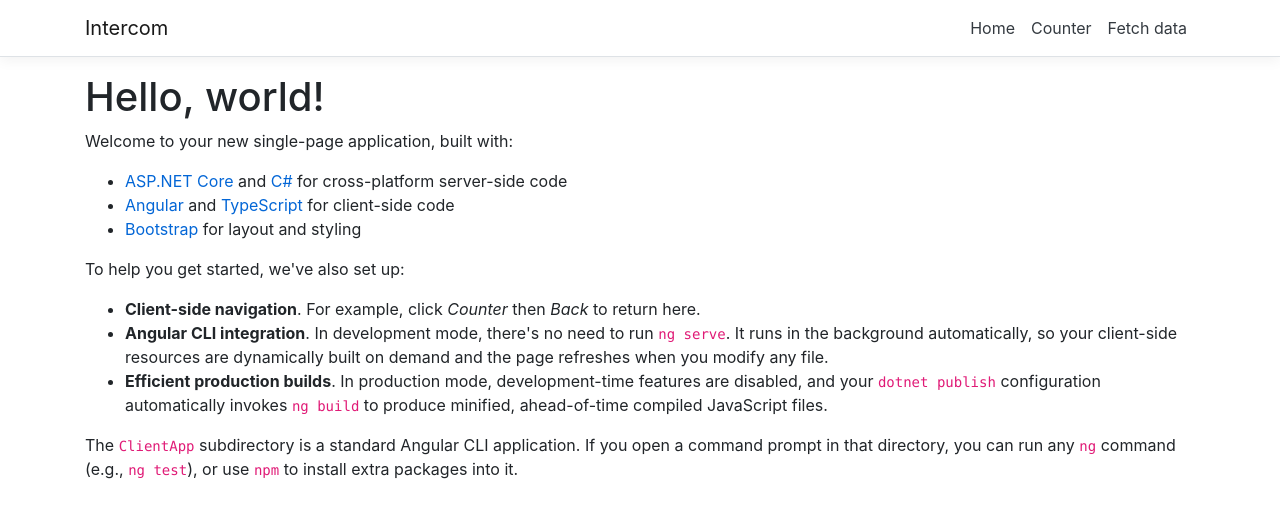
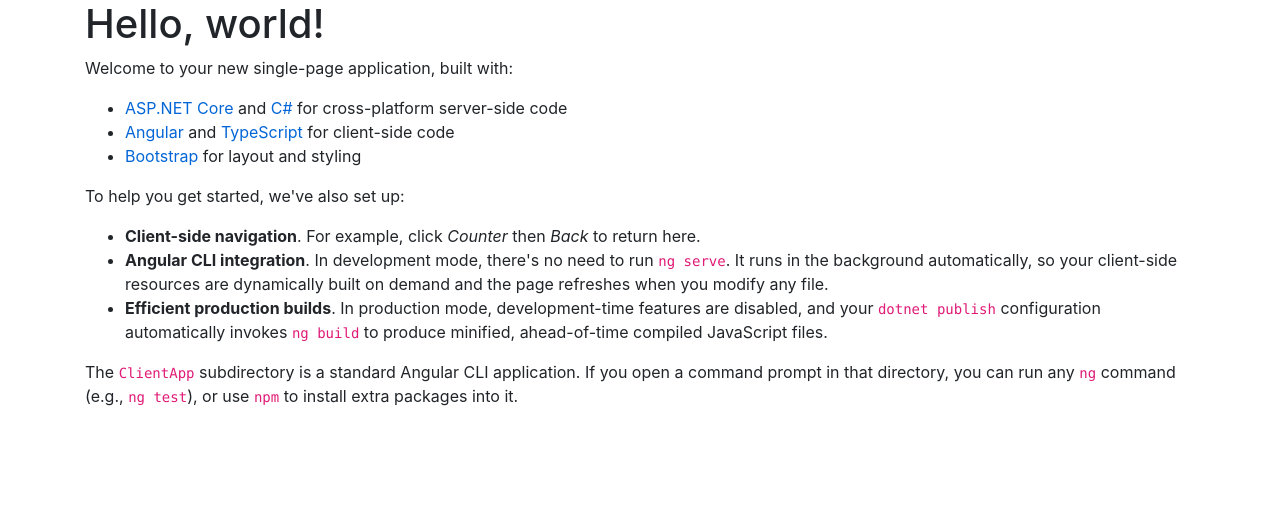
Before and after one commit to theaswanson/Intercom, an Angular app in the folder Intercom/ClientApp/: page / in a window 1280 px wide. Shown: the top 518 px of the page. Built offline with nearby package versions, Linux system fonts and the light colour scheme.

Commit message:
Remove scaffolded components

```diff
--- a/Intercom/ClientApp/src/app/app.component.html
+++ b/Intercom/ClientApp/src/app/app.component.html
@@ -1,5 +1,4 @@
 <body>
-  <app-nav-menu></app-nav-menu>
   <div class="container">
     <router-outlet></router-outlet>
   </div>
--- a/Intercom/ClientApp/src/app/counter/counter.component.html
+++ /dev/null
@@ -1,7 +0,0 @@
-<h1>Counter</h1>
-
-<p>This is a simple example of an Angular component.</p>
-
-<p aria-live="polite">Current count: <strong>{{ currentCount }}</strong></p>
-
-<button class="btn btn-primary" (click)="incrementCounter()">Increment</button>
--- a/Intercom/ClientApp/src/app/counter/counter.component.ts
+++ /dev/null
@@ -1,13 +0,0 @@
-import { Component } from '@angular/core';
-
-@Component({
-  selector: 'app-counter-component',
-  templateUrl: './counter.component.html'
-})
-export class CounterComponent {
-  public currentCount = 0;
-
-  public incrementCounter() {
-    this.currentCount++;
-  }
-}
--- a/Intercom/ClientApp/src/app/fetch-data/fetch-data.component.html
+++ /dev/null
@@ -1,24 +0,0 @@
-<h1 id="tableLabel">Weather forecast</h1>
-
-<p>This component demonstrates fetching data from the server.</p>
-
-<p *ngIf="!forecasts"><em>Loading...</em></p>
-
-<table class='table table-striped' aria-labelledby="tableLabel" *ngIf="forecasts">
-  <thead>
-    <tr>
-      <th>Date</th>
-      <th>Temp. (C)</th>
-      <th>Temp. (F)</th>
-      <th>Summary</th>
-    </tr>
-  </thead>
-  <tbody>
-    <tr *ngFor="let forecast of forecasts">
-      <td>{{ forecast.date }}</td>
-      <td>{{ forecast.temperatureC }}</td>
-      <td>{{ forecast.temperatureF }}</td>
-      <td>{{ forecast.summary }}</td>
-    </tr>
-  </tbody>
-</table>
--- a/Intercom/ClientApp/src/app/fetch-data/fetch-data.component.ts
+++ /dev/null
@@ -1,23 +0,0 @@
-import { Component, Inject } from '@angular/core';
-import { HttpClient } from '@angular/common/http';
-
-@Component({
-  selector: 'app-fetch-data',
-  templateUrl: './fetch-data.component.html'
-})
-export class FetchDataComponent {
-  public forecasts: WeatherForecast[];
-
-  constructor(http: HttpClient, @Inject('BASE_URL') baseUrl: string) {
-    http.get<WeatherForecast[]>(baseUrl + 'weatherforecast').subscribe(result => {
-      this.forecasts = result;
-    }, error => console.error(error));
-  }
-}
-
-interface WeatherForecast {
-  date: string;
-  temperatureC: number;
-  temperatureF: number;
-  summary: string;
-}
--- a/Intercom/ClientApp/src/app/nav-menu/nav-menu.component.css
+++ /dev/null
@@ -1,18 +0,0 @@
-a.navbar-brand {
-  white-space: normal;
-  text-align: center;
-  word-break: break-all;
-}
-
-html {
-  font-size: 14px;
-}
-@media (min-width: 768px) {
-  html {
-    font-size: 16px;
-  }
-}
-
-.box-shadow {
-  box-shadow: 0 .25rem .75rem rgba(0, 0, 0, .05);
-}
--- a/Intercom/ClientApp/src/app/nav-menu/nav-menu.component.html
+++ /dev/null
@@ -1,44 +0,0 @@
-<header>
-  <nav
-    class="navbar navbar-expand-sm navbar-toggleable-sm navbar-light bg-white border-bottom box-shadow mb-3"
-  >
-    <div class="container">
-      <a class="navbar-brand" [routerLink]="['/']">Intercom</a>
-      <button
-        class="navbar-toggler"
-        type="button"
-        data-toggle="collapse"
-        data-target=".navbar-collapse"
-        aria-label="Toggle navigation"
-        [attr.aria-expanded]="isExpanded"
-        (click)="toggle()"
-      >
-        <span class="navbar-toggler-icon"></span>
-      </button>
-      <div
-        class="navbar-collapse collapse d-sm-inline-flex flex-sm-row-reverse"
-        [ngClass]="{ show: isExpanded }"
-      >
-        <ul class="navbar-nav flex-grow">
-          <li
-            class="nav-item"
-            [routerLinkActive]="['link-active']"
-            [routerLinkActiveOptions]="{ exact: true }"
-          >
-            <a class="nav-link text-dark" [routerLink]="['/']">Home</a>
-          </li>
-          <li class="nav-item" [routerLinkActive]="['link-active']">
-            <a class="nav-link text-dark" [routerLink]="['/counter']"
-              >Counter</a
-            >
-          </li>
-          <li class="nav-item" [routerLinkActive]="['link-active']">
-            <a class="nav-link text-dark" [routerLink]="['/fetch-data']"
-              >Fetch data</a
-            >
-          </li>
-        </ul>
-      </div>
-    </div>
-  </nav>
-</header>
--- a/Intercom/ClientApp/src/app/nav-menu/nav-menu.component.ts
+++ /dev/null
@@ -1,18 +0,0 @@
-import { Component } from '@angular/core';
-
-@Component({
-  selector: 'app-nav-menu',
-  templateUrl: './nav-menu.component.html',
-  styleUrls: ['./nav-menu.component.css']
-})
-export class NavMenuComponent {
-  isExpanded = false;
-
-  collapse() {
-    this.isExpanded = false;
-  }
-
-  toggle() {
-    this.isExpanded = !this.isExpanded;
-  }
-}
```
Also changed, not shown: Intercom/ClientApp/src/app/app.module.ts (+0 -8 lines), 1 other file (tests, documents, lock files or other folders).
